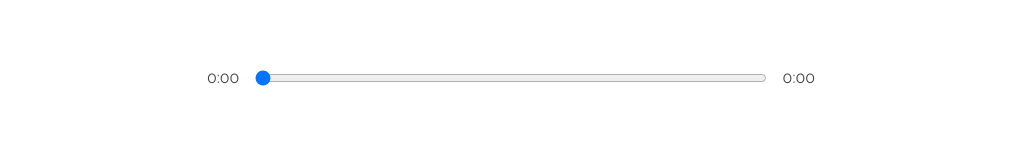
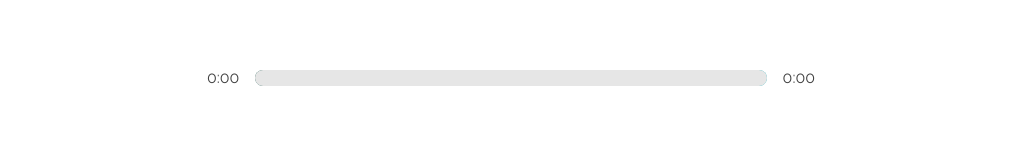
Before and after one commit to lexie-kaia/react_code_waves, a React (Create React App) app: page / in a window 1280 px wide. Shown: the part 508-668 px from the top of the page, without its empty margins (129-1151 px from the left). Built offline with nearby package versions, Linux system fonts and the light colour scheme.

Commit message:
style custom input range

```diff
--- a/src/App.tsx
+++ b/src/App.tsx
@@ -18,6 +18,8 @@ const App = () => {
   const [playInfo, setPlayInfo] = useState<PlayInfo>({
     currentTime: 0,
     duration: 0,
+    animationPercentage: 0,
+    volume: 0,
   });
   const [isPlaying, setIsPlaying] = useState<boolean>(false);
   const [isLoadead, setIsLoaded] = useState<boolean>(false);
@@ -70,7 +72,8 @@ const App = () => {
     const duration = Number.isNaN(audioElement.duration)
       ? 0
       : audioElement.duration;
-    setPlayInfo({ ...playInfo, currentTime, duration });
+    const animationPercentage = Math.round((currentTime / duration) * 100);
+    setPlayInfo({ ...playInfo, currentTime, duration, animationPercentage });
   };
 
   const skipPlay = (direction: 'skip-back' | 'skip-forward'): void => {
@@ -104,9 +107,10 @@ const App = () => {
       <Nav isLibraryOpen={isLibraryOpen} setIsLibraryOpen={setIsLibraryOpen} />
       <Song currentSong={currentSong} />
       <Player
-        playSong={playSong}
+        currentSong={currentSong}
         playInfo={playInfo}
         isPlaying={isPlaying}
+        playSong={playSong}
         updateCurrentTime={updateCurrentTime}
         skipPlay={skipPlay}
       />
--- a/src/components/player.tsx
+++ b/src/components/player.tsx
@@ -8,9 +8,10 @@ import {
   faPlay,
 } from '@fortawesome/free-solid-svg-icons';
 // types
-import { PlayInfo } from '../types/types';
+import { Chillhop, PlayInfo } from '../types/types';
 
 type Props = {
+  currentSong: Chillhop;
   playInfo: PlayInfo;
   isPlaying: boolean;
   playSong: () => void;
@@ -19,6 +20,7 @@ type Props = {
 };
 
 const Player = ({
+  currentSong,
   playInfo,
   isPlaying,
   playSong,
@@ -48,10 +50,19 @@ const Player = ({
     skipPlay('skip-forward');
   };
 
+  const trackBackground = {
+    background: `linear-gradient(to right, ${currentSong.color[0]}, ${currentSong.color[1]})`,
+  };
+
+  const trackAnim = {
+    transform: `translateX(${playInfo.animationPercentage}%)`,
+  };
+
   return (
     <div className="player-container">
       <div className="time-control">
         <p>{getTime(playInfo.currentTime)}</p>
+        <div className="input-container" style={trackBackground}>
           <input
             type="range"
             min={0}
@@ -59,6 +70,8 @@ const Player = ({
             value={playInfo.currentTime}
             onChange={onTimeRangeDrag}
           />
+          <div className="input-track" style={trackAnim}></div>
+        </div>
         <p>{getTime(playInfo.duration)}</p>
       </div>
       <div className="play-control">
--- a/src/styles/_player.scss
+++ b/src/styles/_player.scss
@@ -13,9 +13,6 @@
 
   input {
     width: 100%;
-    // -webkit-appearance: none;
-    // background: transparent;
-    cursor: pointer;
   }
 
   p {
@@ -34,3 +31,37 @@
     cursor: pointer;
   }
 }
+
+input[type='range'] {
+  -webkit-appearance: none;
+  background: transparent;
+  cursor: pointer;
+  &:focus {
+    outline: none;
+  }
+  &::-webkit-slider-thumb {
+    -webkit-appearance: none;
+    height: 16px;
+    width: 16px;
+  }
+}
+
+.input-container {
+  position: relative;
+  overflow: hidden;
+  width: 100%;
+  height: 16px;
+  border-radius: 16px;
+  background: red;
+}
+
+.input-track {
+  position: absolute;
+  top: 0;
+  left: 0;
+  width: 100%;
+  height: 100%;
+  background: #e6e6e6;
+  transform: translateX(0%);
+  pointer-events: none;
+}
--- a/src/types/types.tsx
+++ b/src/types/types.tsx
@@ -11,4 +11,6 @@ export type Chillhop = {
 export type PlayInfo = {
   currentTime: number;
   duration: number;
+  animationPercentage: number;
+  volume: number;
 };
```
Lines whose indentation alone changed are shown as unchanged.
